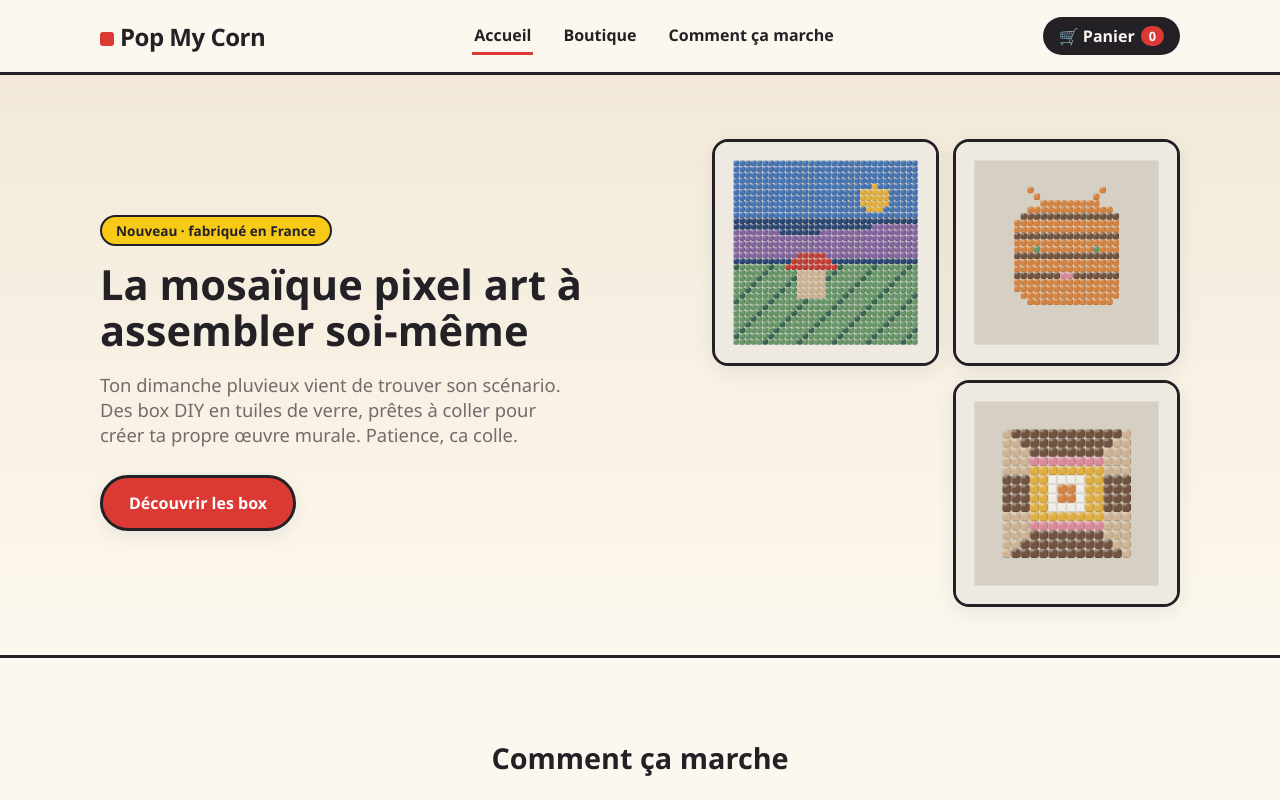
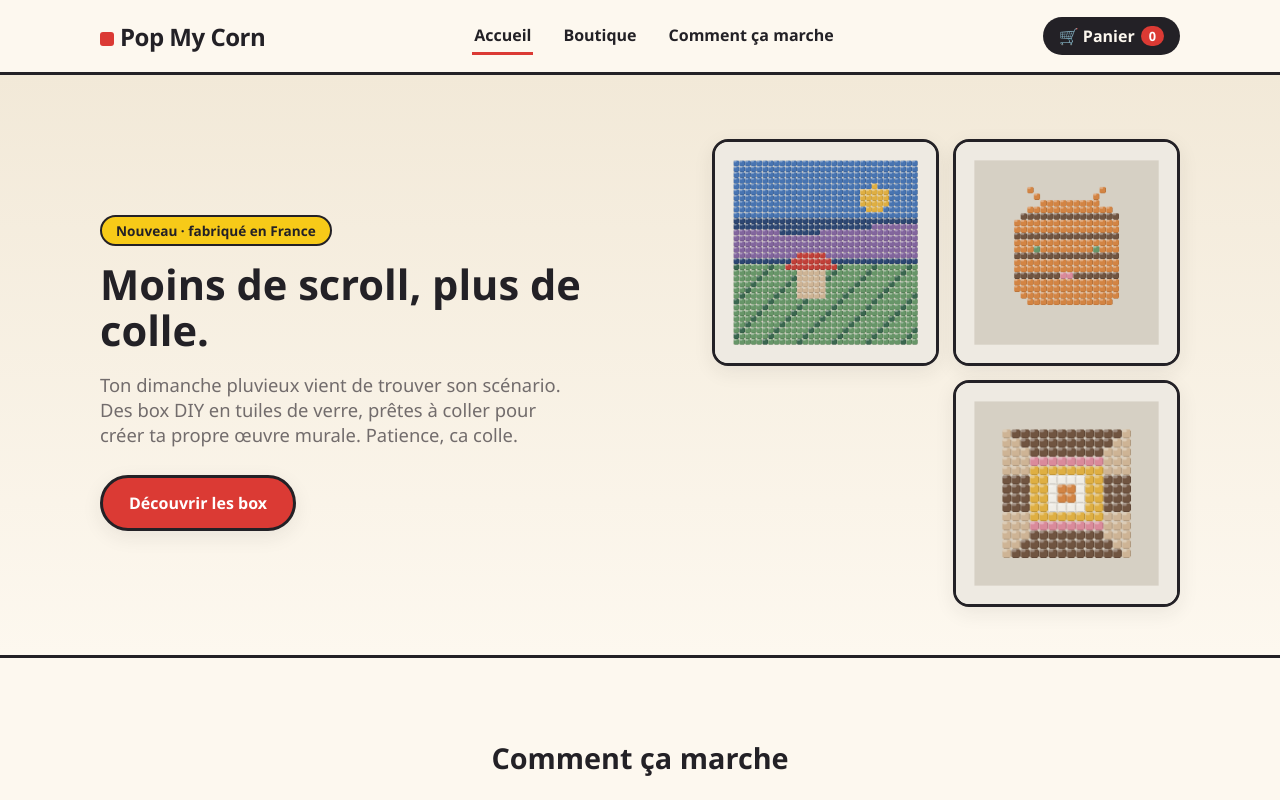
Before and after one commit to JPsuperboss/pop-my-corn-siteV2, a plain HTML site: page site/index.html in a window 1280 px wide. Shown: the top 800 px of the page. Drawn offline with Linux system fonts and the light colour scheme.

Commit message:
Update hero section heading in index.html

```diff
--- a/site/index.html
+++ b/site/index.html
@@ -25,7 +25,7 @@
   <div class="container">
     <div>
       <span class="hero-badge">Nouveau · fabriqué en France</span>
-      <h1>La mosaïque pixel art à assembler soi-même</h1>
+      <h1>Moins de scroll, plus de colle.</h1>
       <p class="lead">Ton dimanche pluvieux vient de trouver son scénario. Des box DIY en tuiles de verre, prêtes à coller pour créer ta propre œuvre murale. Patience, ca colle.</p>
       <a href="boutique.html" class="btn btn-primary">Découvrir les box</a>
     </div>
```
